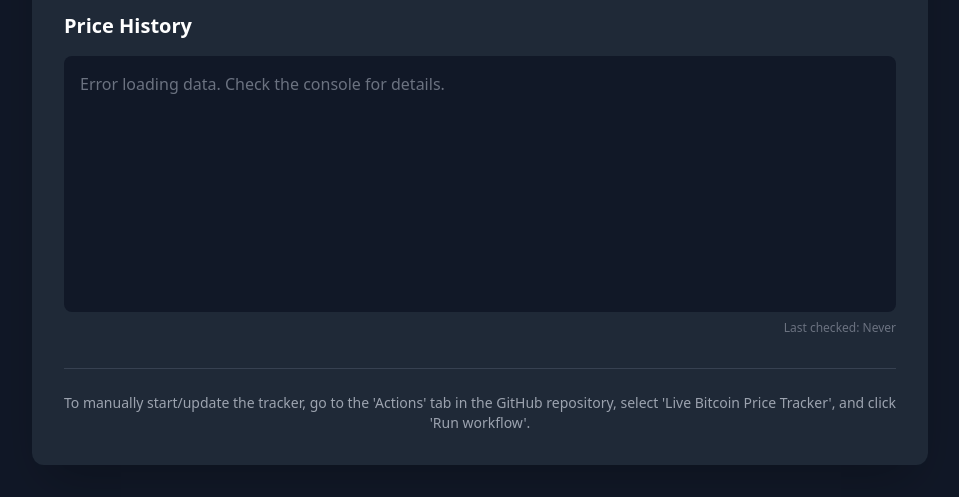
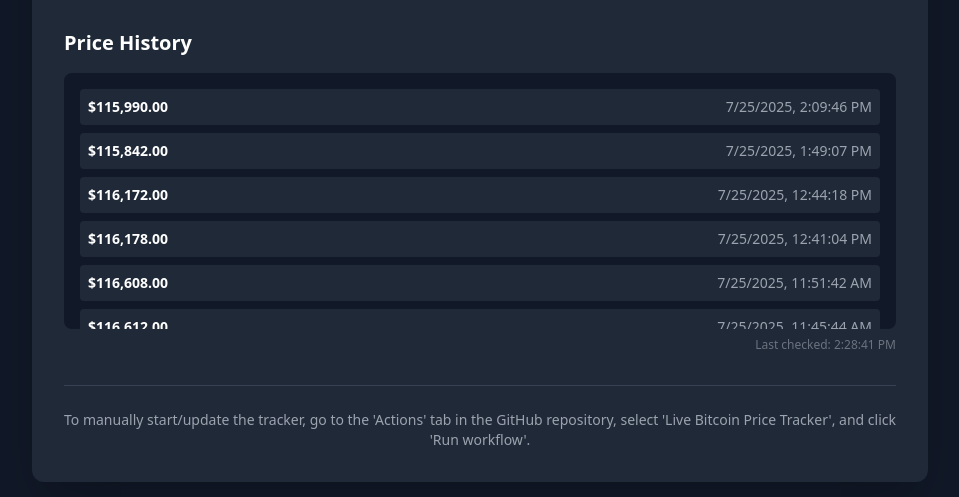
Before and after one commit to Codingpotato42/PriceTracker, a plain HTML site: page index.html in a window 1280 px wide. Shown: the part 303-800 px from the top of the page, without its empty margins (160-1119 px from the left). Drawn offline with nearby package versions, Linux system fonts and the light colour scheme; no server answers.

Commit message:
Update index.html

```diff
--- a/index.html
+++ b/index.html
@@ -52,8 +52,11 @@
     <script>
         // --- CONFIGURATION ---
         const GITHUB_USERNAME = 'Codingpotato42'; // <-- Change to your GitHub username
-        const REPO_NAME = 'Live-Price-Tracker'; // <-- Change to your repository name
-        const DATA_FILE_URL = `https://raw.githubusercontent.com/${GITHUB_USERNAME}/${REPO_NAME}/main/price_history.json`;
+        const REPO_NAME = 'PriceTracker'; // <-- Change to your repository name
+
+        // --- NEW, MORE RELIABLE DATA URL ---
+        // This uses a CDN (jsDelivr) which has much faster cache updates than raw.githubusercontent.com
+        const DATA_FILE_URL = `https://cdn.jsdelivr.net/gh/${GITHUB_USERNAME}/${REPO_NAME}@main/price_history.json`;
 
         // --- DOM ELEMENTS ---
         const initialPriceEl = document.getElementById('initial-price');
```
